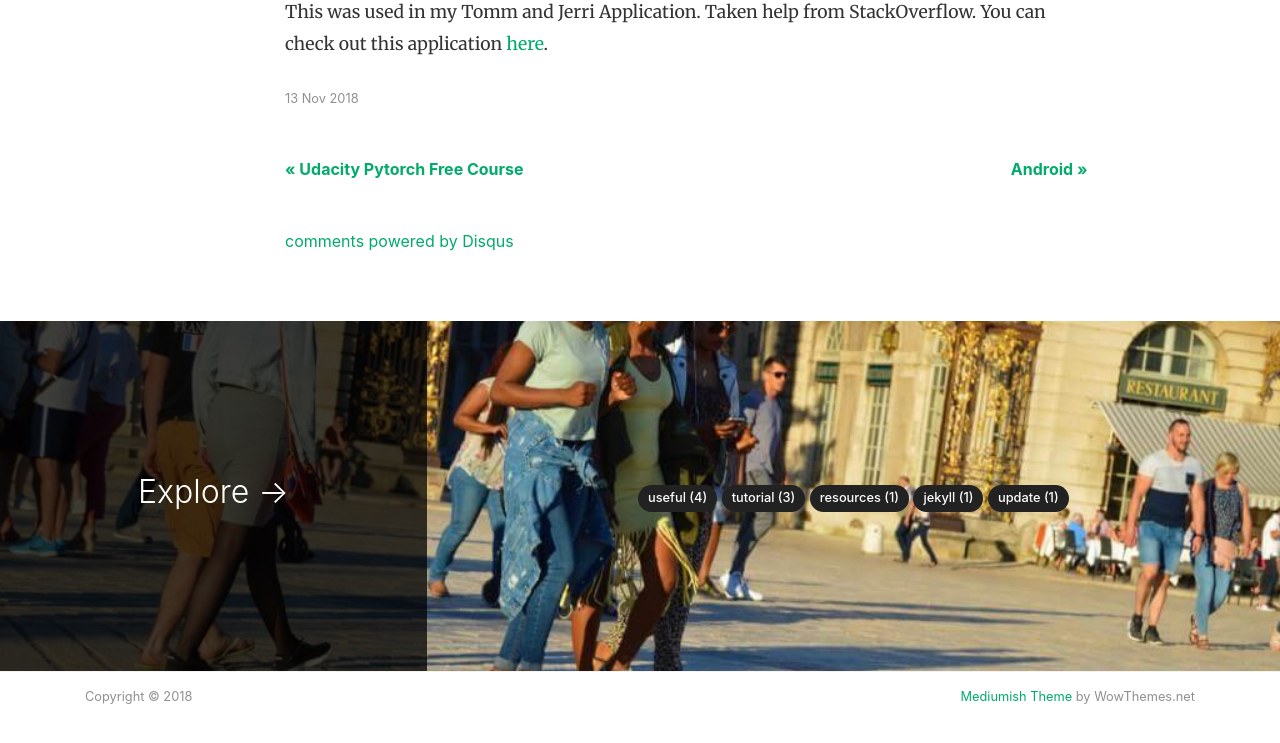
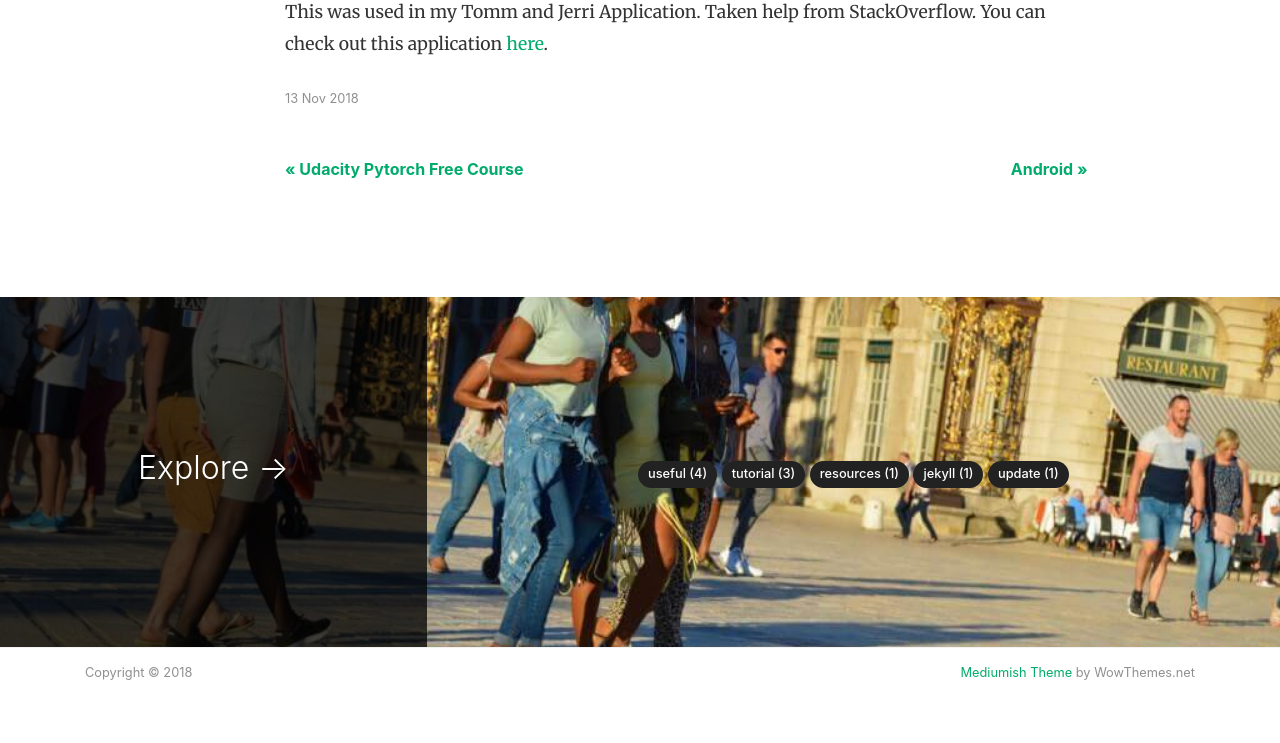
Before and after one commit to StarkSources/myblog, a Jekyll site: the page built from _posts/2018-11-13-Unique-Numbers-in-Java.md, in a window 1280 px wide and 1207 px high, cut to the strip 427-1170 px from the top of the window. Built offline with Jekyll 4.4.1, drawn with Linux system fonts in a browser that asks for light colours; nearby versions of some CDN libraries; our own code applies the rules of GitHub Pages for plain Markdown files; comment, search, counter and statistics services are not loaded; some of the changed lines change nothing that is shown.

Commit message:
Update disqus.html

```diff
--- a/_includes/disqus.html
+++ b/_includes/disqus.html
@@ -1,14 +1,23 @@
 <section class="disqus">
-    <div id="disqus_thread"></div>
-    <script type="text/javascript">
-        var disqus_shortname = '{{site.disqus}}';
-        var disqus_developer = 0;
-        (function() {
-            var dsq = document.createElement('script'); dsq.type = 'text/javascript'; dsq.async = true;
-            dsq.src = window.location.protocol + '//' + disqus_shortname + '.disqus.com/embed.js';
-            (document.getElementsByTagName('head')[0] || document.getElementsByTagName('body')[0]).appendChild(dsq);
-        })();
-    </script>
-    <noscript>Please enable JavaScript to view the <a href="http://disqus.com/?ref_noscript">comments powered by Disqus.</a></noscript>
-    <a href="http://disqus.com" class="dsq-brlink">comments powered by <span class="logo-disqus">Disqus</span></a>
+   <div id="disqus_thread"></div>
+<script>
+
+/**
+*  RECOMMENDED CONFIGURATION VARIABLES: EDIT AND UNCOMMENT THE SECTION BELOW TO INSERT DYNAMIC VALUES FROM YOUR PLATFORM OR CMS.
+*  LEARN WHY DEFINING THESE VARIABLES IS IMPORTANT: https://disqus.com/admin/universalcode/#configuration-variables*/
+/*
+var disqus_config = function () {
+this.page.url = PAGE_URL;  // Replace PAGE_URL with your page's canonical URL variable
+this.page.identifier = PAGE_IDENTIFIER; // Replace PAGE_IDENTIFIER with your page's unique identifier variable
+};
+*/
+(function() { // DON'T EDIT BELOW THIS LINE
+var d = document, s = d.createElement('script');
+s.src = 'https://sources2blog.disqus.com/embed.js';
+s.setAttribute('data-timestamp', +new Date());
+(d.head || d.body).appendChild(s);
+})();
+</script>
+<noscript>Please enable JavaScript to view the <a href="https://disqus.com/?ref_noscript">comments powered by Disqus.</a></noscript>
+
 </section>
```
